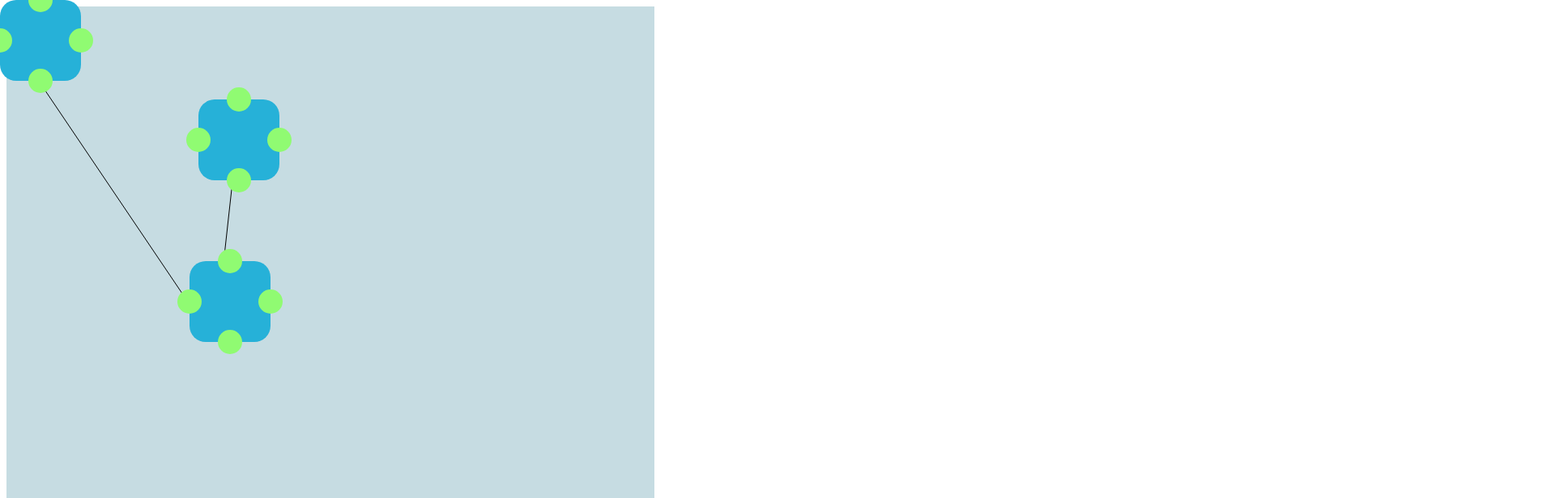
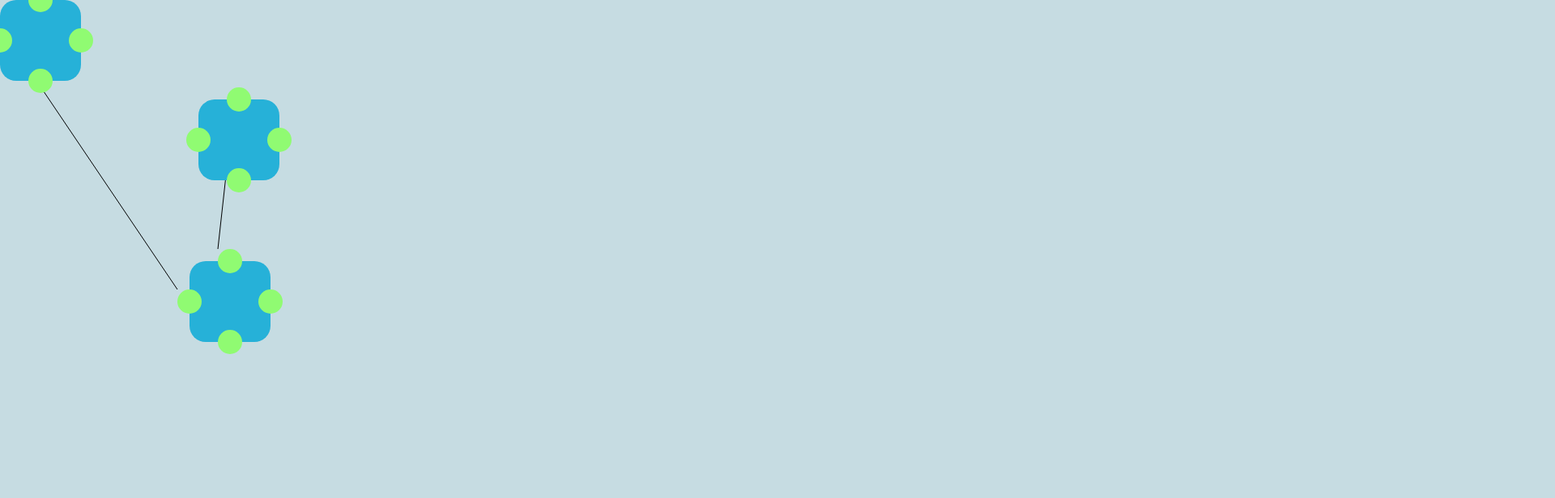
Before and after one commit to savconstantine/draggable-connecting-blocks, a Vue app: page / in a window 1280 px wide. Shown: the top 616 px of the page at 81% size, 1920 px wide, since content can reach past the window. Built offline with nearby package versions, Linux system fonts and the light colour scheme.

Commit message:
layout corrections

```diff
--- a/src/App.vue
+++ b/src/App.vue
@@ -1,5 +1,5 @@
 <template>
-  <div id="app">
+  <div id="main">
     <DragBlock
             v-for="(block, blockIndex) in blocks"
             :top-prop="block.topProp"
@@ -21,7 +21,7 @@
       </div>
     </DragBlock>
 
-    <svg style="width: 100%; height: 100%" width="500" height="500">
+    <svg style="width: 100%; height: 100%" width="5000" height="5000">
       <line
               class="line"
               v-for="(line,indexLine) in lines"
@@ -275,11 +275,11 @@
         }
       },
       getPos(el) {
-
-        for (var lx=0, ly=0;
+        let lx=0, ly=0
+        for (lx=0, ly=0;
              el != null;
              lx += el.offsetLeft, ly += el.offsetTop, el = el.offsetParent);
-        return {x: lx,y: ly};
+        return {x: lx + 15,y: ly + 15};
       },
       updateHostCoordinatesByBlockID(blockID) {
         this.blocks[blockID]['topHost'] = this.getPos(this.$refs['topHost' + blockID][0]);
--- a/src/assets/style.sass
+++ b/src/assets/style.sass
@@ -1,3 +1,9 @@
+*, *::before, *::after
+  box-sizing: border-box
+  margin: 0
+  position: relative
+  font-weight: normal
+
 #app
   font-family: Avenir, Helvetica, Arial, sans-serif
   -webkit-font-smoothing: antialiased
@@ -5,8 +11,10 @@
   text-align: center
   color: #2c3e50
   background: #C6DCE2
-  width: 800px
-  height: 800px
+  width: 5000px
+  height: 5000px
+
+#main
   .drag-block
     position: absolute
     top: 0
@@ -17,6 +25,8 @@
     height: 100px
     border-radius: 20px
     cursor: grab
+    .innerElement
+      position: unset
     .host
       width: 30px
       height: 30px
```
